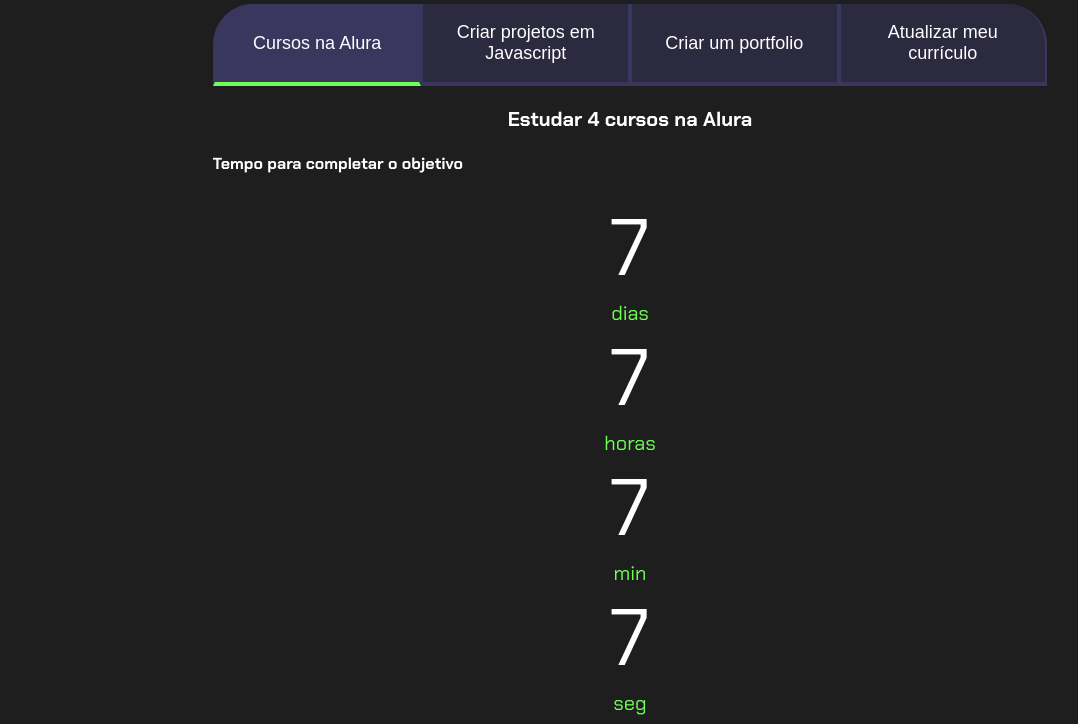
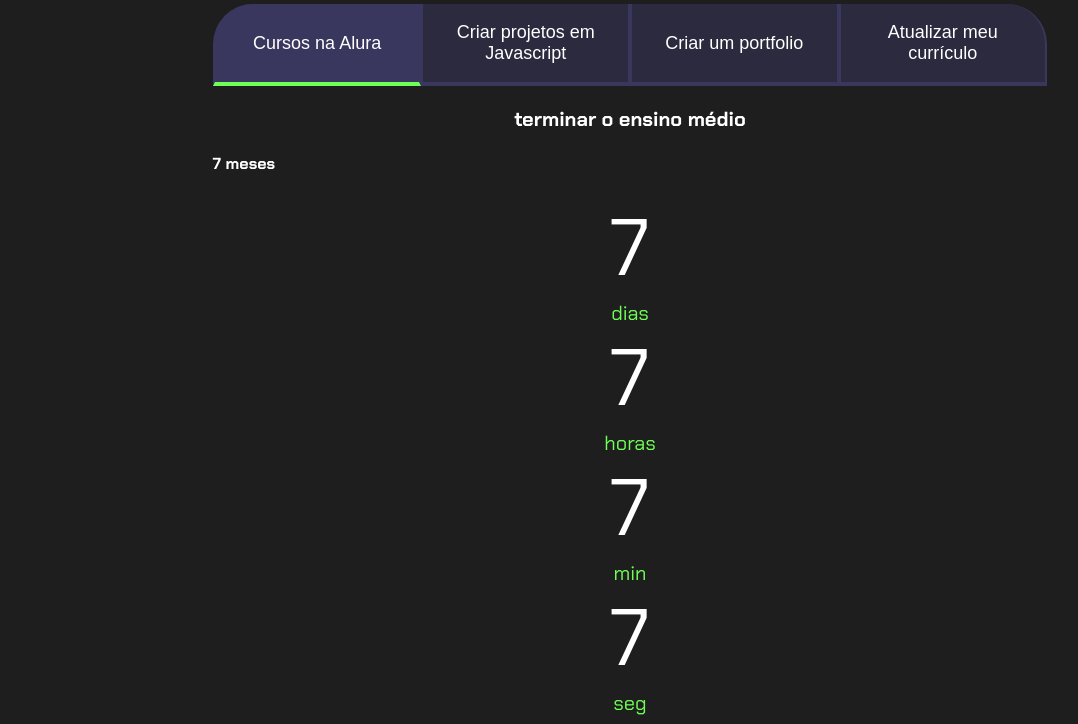
Before and after one commit to LeoFineze/leo.fineze, a plain HTML site: page index.html in a window 1280 px wide. Shown: the part 99-823 px from the top of the page, without its empty margins (10-1088 px from the left). Drawn offline with Linux system fonts and the light colour scheme.

Commit message:
Update index.html

```diff
--- a/index.html
+++ b/index.html
@@ -21,8 +21,8 @@
             </div>
             <div class="abas-textos">
                 <div class="aba-conteudo ativo">
-                    <h3 class="aba-conteudo-titulo-principal">Estudar 4 cursos na Alura</h3>
-                    <h4 class="aba-conteudo-titulo-secundario">Tempo para completar o objetivo</h4>
+                    <h3 class="aba-conteudo-titulo-principal">terminar o ensino médio</h3>
+                    <h4 class="aba-conteudo-titulo-secundario">7 meses</h4>
                     <div class="contador">
 
                         <div class="contador-digito">
@@ -45,8 +45,8 @@
 
                 </div>
                 <div class="aba-conteudo">
-                    <h3 class="aba-conteudo-titulo-principal">Criar 5 projetos em Javascript</h3>
-                    <h4 class="aba-conteudo-titulo-secundario">Tempo para completar o objetivo</h4>
+                    <h3 class="aba-conteudo-titulo-principal">Fazer faculdade</h3>
+                    <h4 class="aba-conteudo-titulo-secundario">4 anos</h4>
                     <div class="contador">
 
                         <div class="contador-digito">
@@ -69,8 +69,8 @@
 
                 </div>
                 <div class="aba-conteudo">
-                    <h3 class="aba-conteudo-titulo-principal">Criar um portfolio com os meus 3 melhores projetos</h3>
-                    <h4 class="aba-conteudo-titulo-secundario">Tempo para completar o objetivo</h4>
+                    <h3 class="aba-conteudo-titulo-principal">Aprender a tocar instrumento</h3>
+                    <h4 class="aba-conteudo-titulo-secundario">1 ano</h4>
                     <div class="contador">
                         <div class="contador-digito">
 
@@ -93,8 +93,8 @@
 
                 </div>
                 <div class="aba-conteudo">
-                    <h3 class="aba-conteudo-titulo-principal">Atualizar meu curriculo com os certificados da Alura</h3>
-                    <h4 class="aba-conteudo-titulo-secundario">Tempo para completar o objetivo</h4>
+                    <h3 class="aba-conteudo-titulo-principal">Aprender inglês</h3>
+                    <h4 class="aba-conteudo-titulo-secundario">1 ano</h4>
                     <div class="contador">
 
                         <div class="contador-digito">
```
